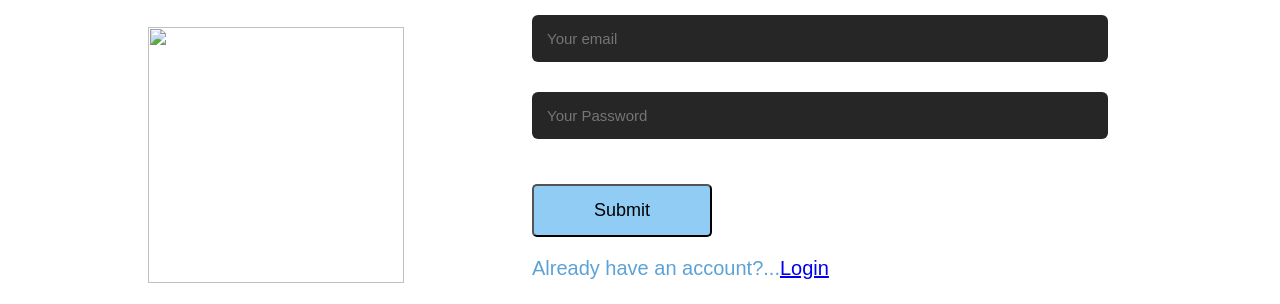
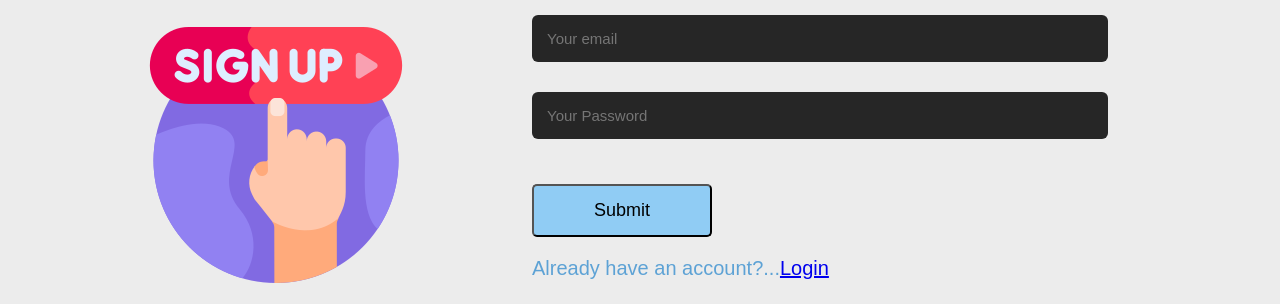
Before and after one commit to ishitagit2003/CMS-systems, a plain HTML site: page index.html in a window 1280 px wide. Shown: the part 301-605 px from the top of the page. Drawn offline with Linux system fonts and the light colour scheme.

Commit message:
first commit

```diff
--- a/index.html
+++ b/index.html
@@ -17,7 +17,7 @@
                 <div class="contact-left">
                     <h1 class="Sub-title">Content Management System <br><br></h1>
                     <div class="social-icon">
-                        <div class="im"><img  src="signup.png" width="256" height="256"></div>
+                        <div class="im"><img  src="/resources/signup.png" width="256" height="256"></div>
                         <a href=""><i class="fa-brands fa-telegram"></i></a>
                         <a href=""><i class="fa-brands fa-discord"></i></a>
                         <a href=""><i class="fa-brands fa-instagram"></i></a>
--- a/styl.css
+++ b/styl.css
@@ -9,7 +9,7 @@
         height: 100%;
     }
     body{
-        background-image: url("BG.jpg");
+        background-image: url("resources/BG.jpg");
         color:black;
         width: auto;
         height: 100%;
```
Also changed, not shown: login.html (+1 -1 lines).
